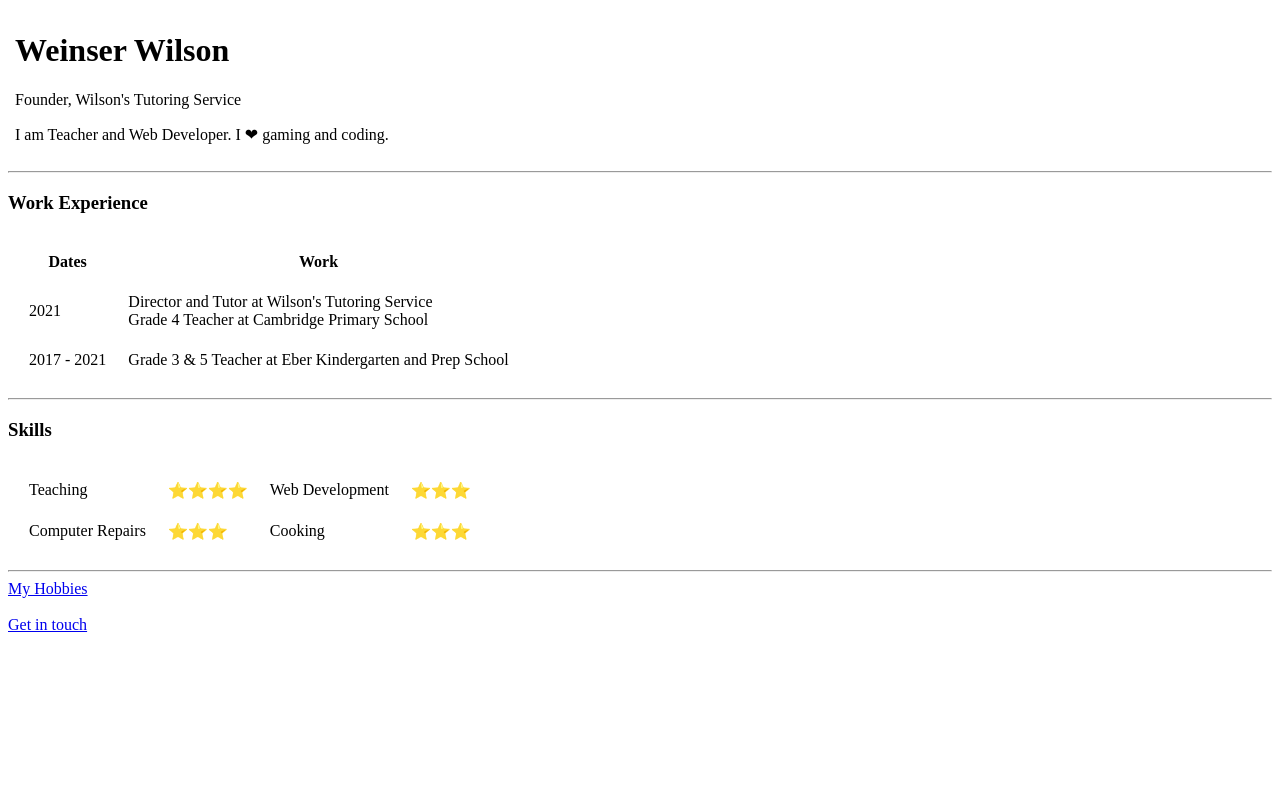
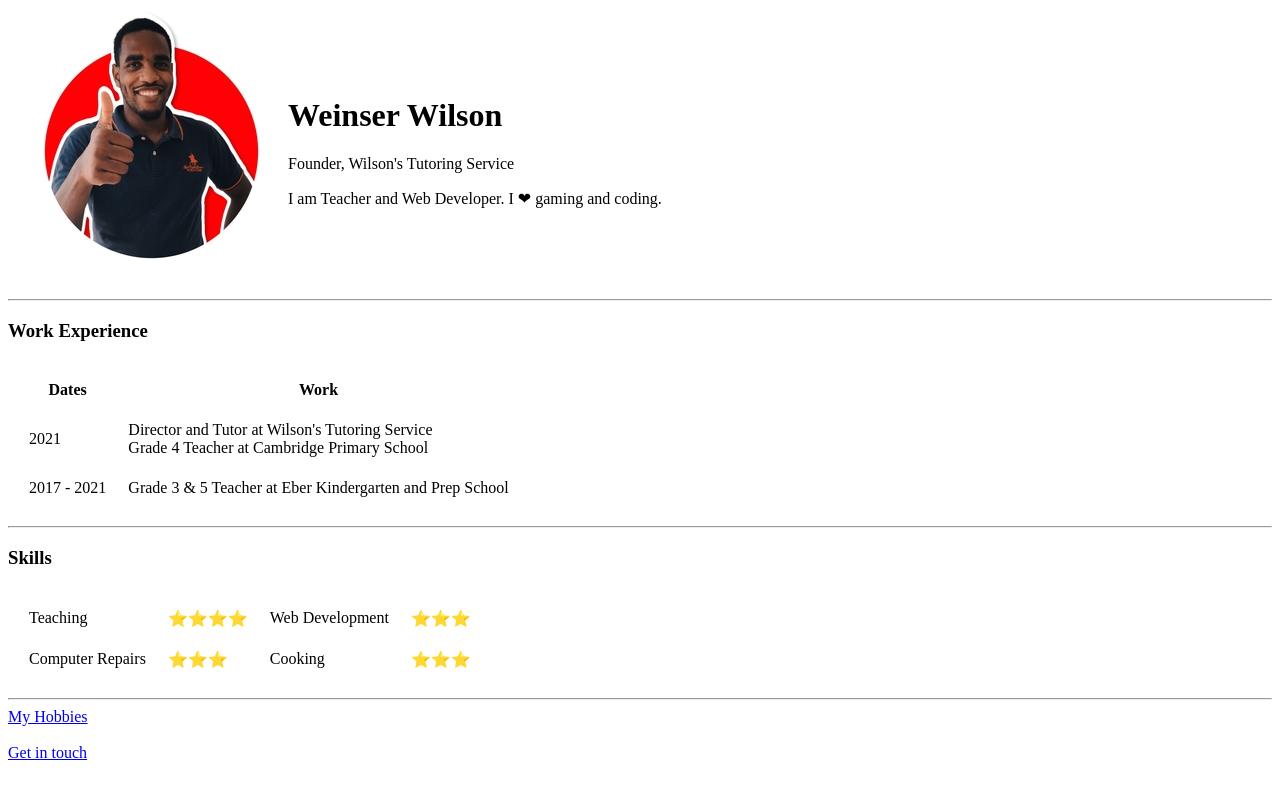
Before and after one commit to Weinser/cv, a plain HTML site: page index.html in a window 1280 px wide. Drawn offline with Linux system fonts and the light colour scheme.

Commit message:
change image source

```diff
--- a/index.html
+++ b/index.html
@@ -8,7 +8,7 @@
     <table>
       <tr>
         <td>
-          <img src="assets/image-2.jpg" alt="">
+          <img src="image-2.jpg" alt="">
         </td>
 
         <td>
```
